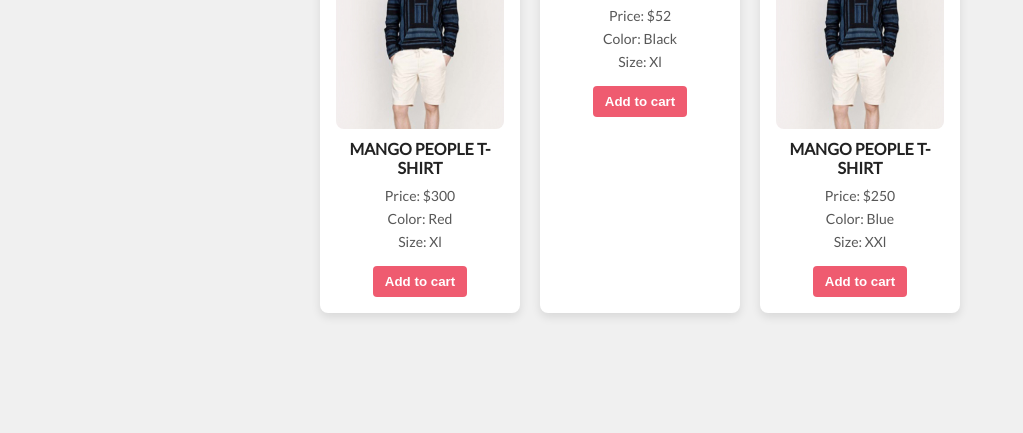
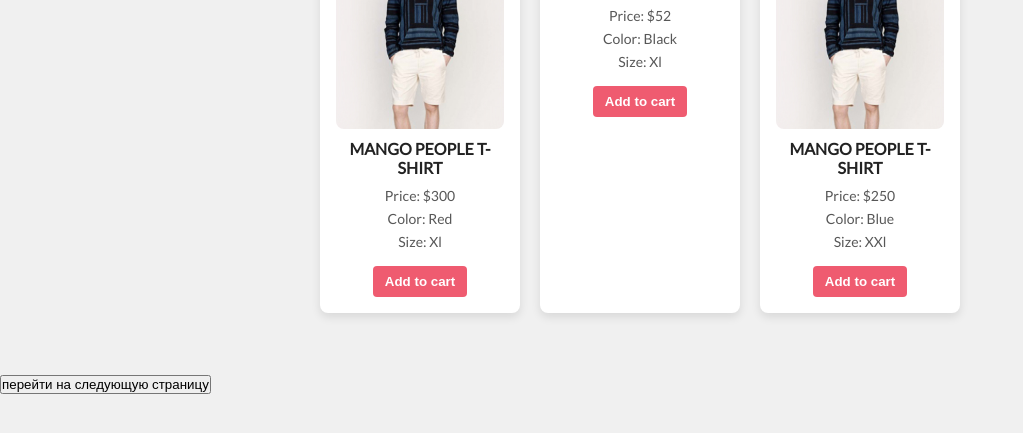
Before and after one commit to Dei28/pelmeshka, a plain HTML site: page index1.html in a window 1280 px wide. Shown: the part 153-586 px from the top of the page, without its empty margins (0-1023 px from the left). Drawn offline with Linux system fonts and the light colour scheme.

Commit message:
Update index1.html

```diff
--- a/index1.html
+++ b/index1.html
@@ -135,7 +135,7 @@ data.forEach(item => {
   productDiv.appendChild(btn);
 });
 </script>
-
+<a href="dom.html"><button>перейти на cледующую страницу</button></a>
 </body>
 
 </html>
```
